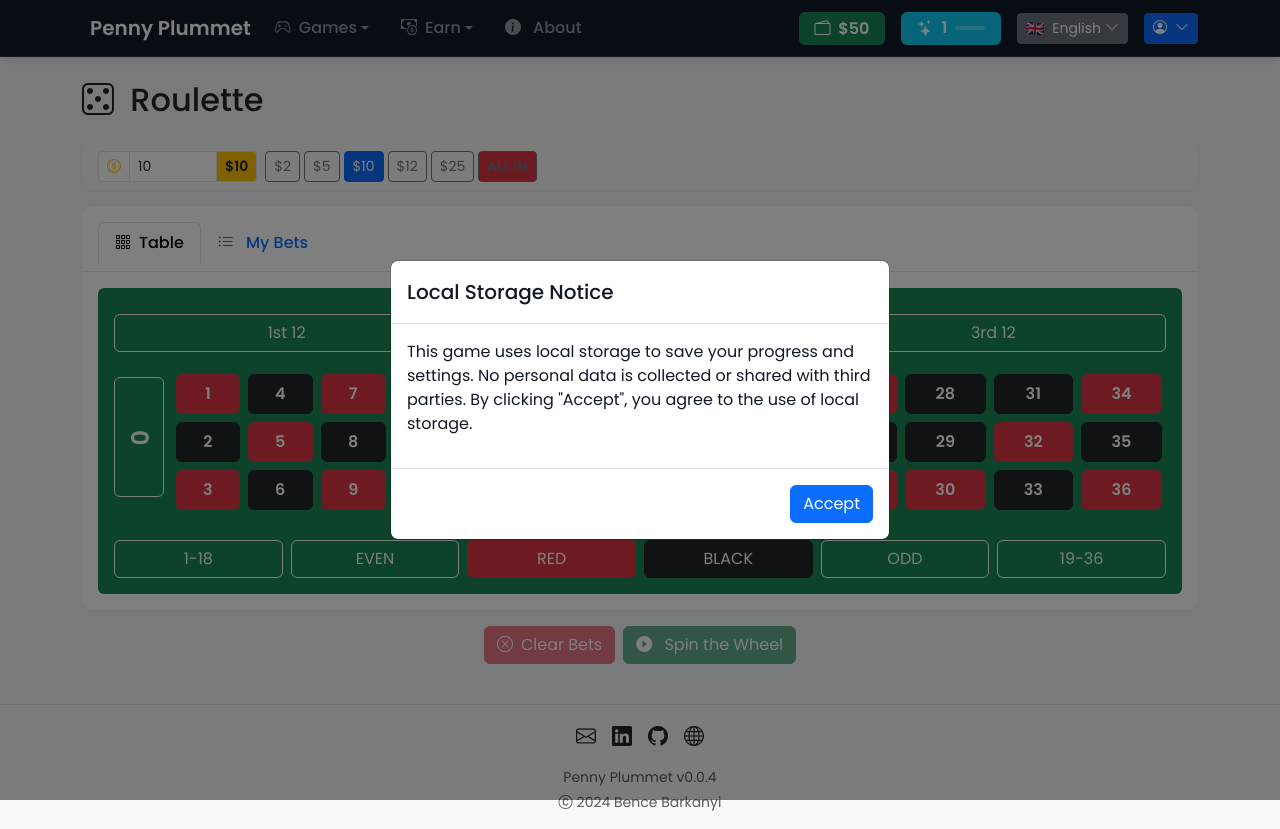
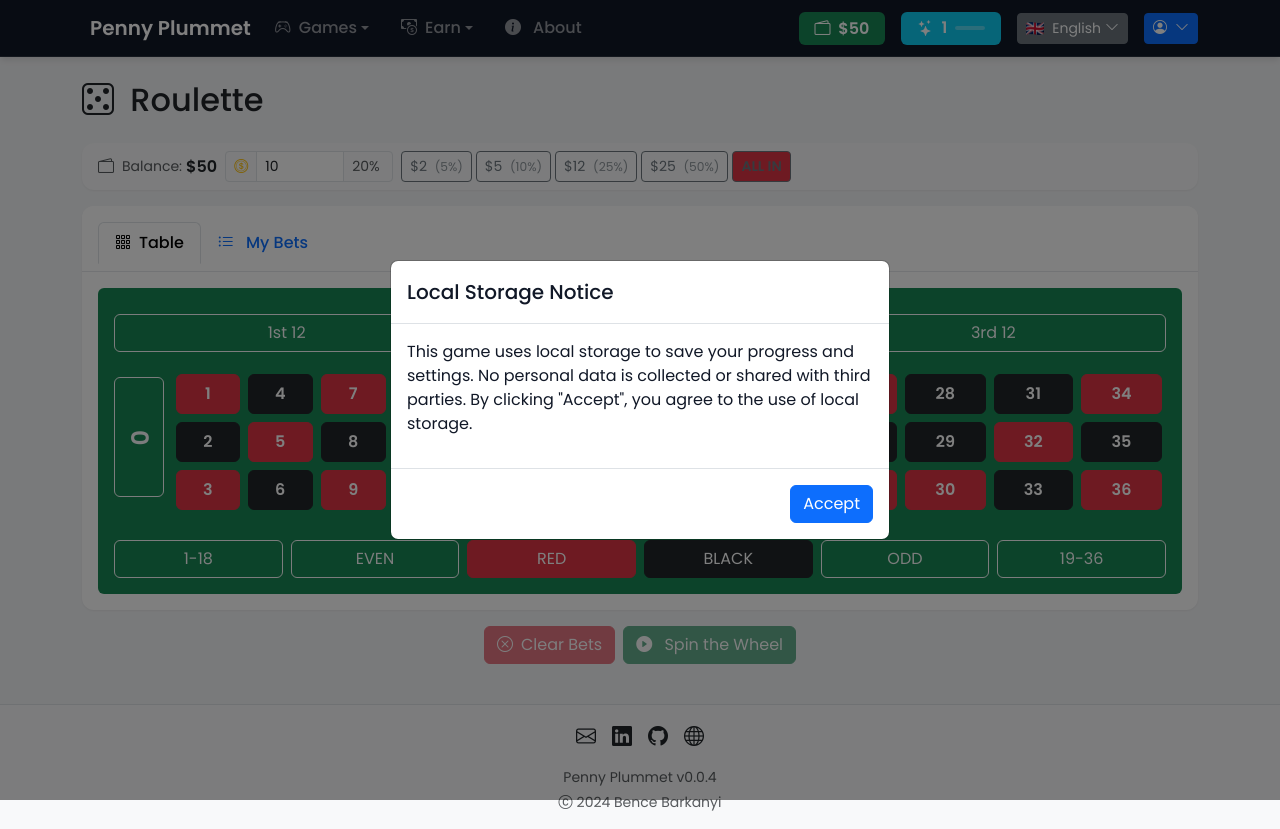
Before and after one commit to benceb2/penny-plummet, a Vue app: page /roulette in a window 1280 px wide. Built offline with nearby package versions, Linux system fonts and the light colour scheme.

Commit message:
fix tests

```diff
--- a/src/views/roulette/RouletteView.vue
+++ b/src/views/roulette/RouletteView.vue
@@ -59,27 +59,35 @@ function handleNewGame() {
 
 const maxBetAmount = computed(() => userStore.chips)
 
-// Dynamic quick bet presets based on chip balance
+// Quick bet presets with percentages
 const quickBets = computed(() => {
   const chips = userStore.chips
   if (chips <= 0) return []
 
-  // lculate percentage-based bets
-  const percentages = [0.05, 0.10, 0.25, 0.50, 1.0] // 5%, 10%, 25%, 50%, ALL IN!
-  const bets = percentages.map(p => Math.floor(chips * p)).filter(b => b > 0)
+  const bets = [
+    { amount: Math.max(1, Math.floor(chips * 0.05)), label: '5%' },
+    { amount: Math.max(1, Math.floor(chips * 0.10)), label: '10%' },
+    { amount: Math.max(1, Math.floor(chips * 0.25)), label: '25%' },
+    { amount: Math.max(1, Math.floor(chips * 0.50)), label: '50%' },
+    { amount: chips, label: 'ALL IN', isAllIn: true }
+  ]
 
-  // Adsome fixed small bets for penny gameplay
-  if (chips >= 10) bets.unshift(10)
-  if (chips >= 50) bets.unshift(50)
-  if (chips >= 100) bets.unshift(100)
+  // Filter out duplicates and very small amounts
+  return bets.filter((bet, index, self) =>
+    bet.amount >= 1 &&
+    self.findIndex(b => b.amount === bet.amount) === index
+  )
+})
 
-  // Remo duplicates and sort
-  return [...new Set(bets)].sort((a, b) => a - b).slice(0, 6) // Max 6 options
+// Get current bet percentage
+const currentBetPercentage = computed(() => {
+  if (userStore.chips === 0) return 0
+  return Math.round((currentBetAmount.value / userStore.chips) * 100)
 })
 
 // Set initial bet amount to a reasonable default
-watch([currentBetAmount, maxBetAmount], ([newBetAmount, newMaxAmount]) => {
-  if (newBetAmount > newMaxAmount) {
+watch(maxBetAmount, (newMaxAmount) => {
+  if (currentBetAmount.value > newMaxAmount) {
     currentBetAmount.value = Math.min(Math.floor(newMaxAmount * 0.1), newMaxAmount)
   }
 })
@@ -93,13 +101,23 @@ if (currentBetAmount.value === 100 && userStore.chips < 100) {
 <template>
   <BaseLayout :title="t('roulette.title')" bootstrapIcon="dice-5">
 
-    <!-- Compact Betting Bar -->
+    <!-- Simplified Betting Bar -->
     <div class="card bg-light border-0 mb-3">
       <div class="card-body py-2">
         <div class="row align-items-center g-2">
-          <div class="col-12 col-md-auto">
+          <!-- Balance Display -->
+          <div class="col-auto">
+            <div class="d-flex align-items-center text-muted">
+              <i class="bi bi-wallet2 me-2"></i>
+              <small>Balance:</small>
+              <strong class="ms-1 text-dark">{{ formatIntAsCurrency(userStore.chips) }}</strong>
+            </div>
+          </div>
+
+          <!-- Bet Input -->
+          <div class="col-auto">
             <div class="input-group input-group-sm">
-              <span class="input-group-text bg-white">
+              <span class="input-group-text">
                 <i class="bi bi-coin text-warning"></i>
               </span>
               <input
@@ -109,33 +127,39 @@ if (currentBetAmount.value === 100 && userStore.chips < 100) {
                 v-model="currentBetAmount"
                 :max="maxBetAmount"
                 :min="1">
-              <span class="input-group-text bg-warning text-dark fw-bold">
-                {{ formatIntAsCurrency(currentBetAmount) }}
+              <span class="input-group-text text-muted" style="min-width: 50px;">
+                {{ currentBetPercentage }}%
               </span>
             </div>
           </div>
+
+          <!-- Quick Bet Buttons -->
           <div class="col">
             <div class="d-flex gap-1 flex-wrap">
               <button
-                v-for="amount in quickBets"
-                :key="amount"
+                v-for="bet in quickBets"
+                :key="bet.amount"
                 class="btn btn-sm"
                 :class="[
-                  currentBetAmount === amount ? 'btn-primary' : 'btn-outline-secondary',
-                  amount === userStore.chips ? 'btn-danger fw-bold' : ''
+                  currentBetAmount === bet.amount ? 'btn-primary' : 'btn-outline-secondary',
+                  bet.isAllIn ? 'btn-danger fw-bold' : ''
                 ]"
-                @click="currentBetAmount = amount">
-                <span v-if="amount === userStore.chips">ALL IN</span>
-                <span v-else>{{ formatIntAsCurrency(amount) }}</span>
+                @click="currentBetAmount = bet.amount"
+                :title="`${formatIntAsCurrency(bet.amount)} (${bet.label} of balance)`">
+                <span v-if="bet.isAllIn">{{ bet.label }}</span>
+                <span v-else>
+                  {{ formatIntAsCurrency(bet.amount) }}
+                  <small class="opacity-75 ms-1">({{ bet.label }})</small>
+                </span>
               </button>
             </div>
           </div>
-          <div class="col-auto">
-            <div v-if="gameStore.totalBet > 0" class="d-flex align-items-center">
-              <div class="bg-warning rounded px-3 py-1">
-                <small class="text-dark d-block" style="font-size: 0.7rem;">Total Bet</small>
-                <strong class="text-dark">{{ formatIntAsCurrency(gameStore.totalBet) }}</strong>
-              </div>
+
+          <!-- Total Bet Display -->
+          <div class="col-auto ms-auto">
+            <div v-if="gameStore.totalBet > 0" class="text-end">
+              <small class="text-muted d-block" style="font-size: 0.7rem;">Total Bet</small>
+              <strong class="text-primary">{{ formatIntAsCurrency(gameStore.totalBet) }}</strong>
             </div>
           </div>
         </div>
```
Also changed, not shown: 1 other file (tests, documents, lock files or other folders).
